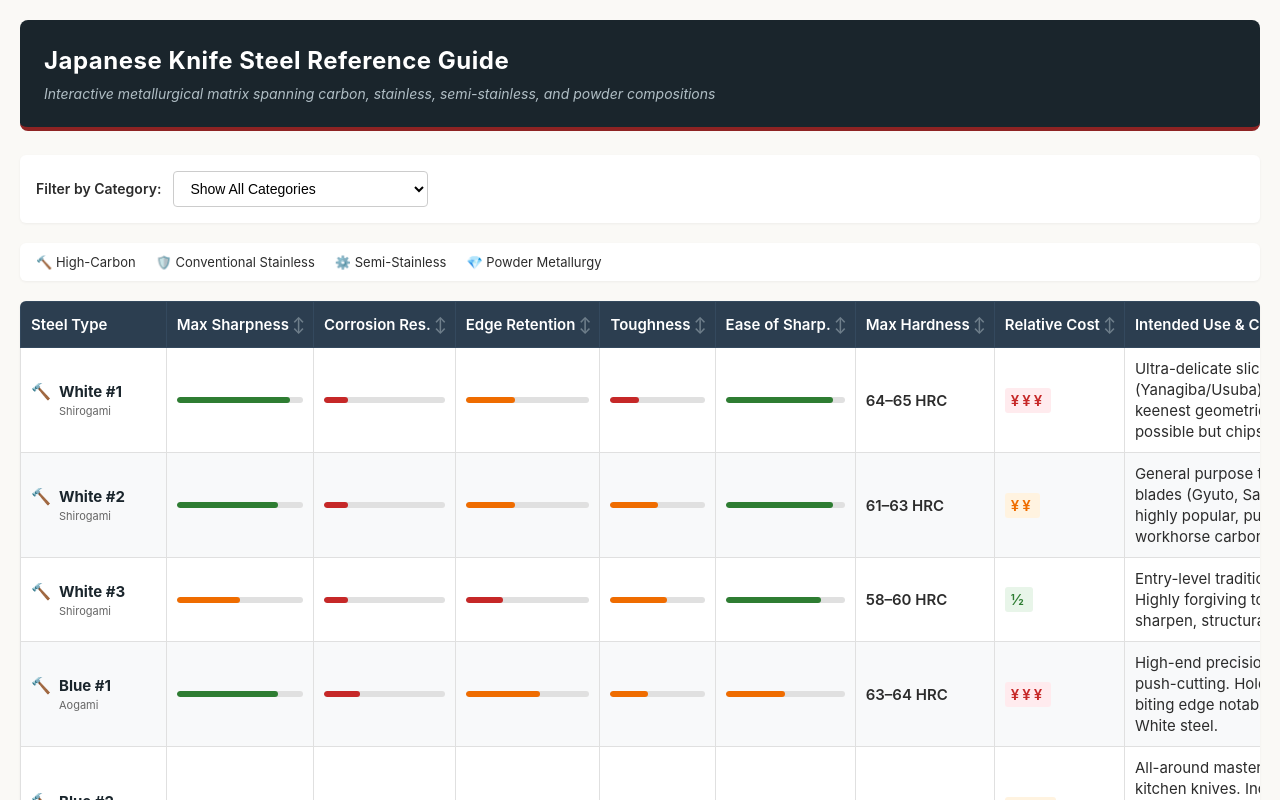
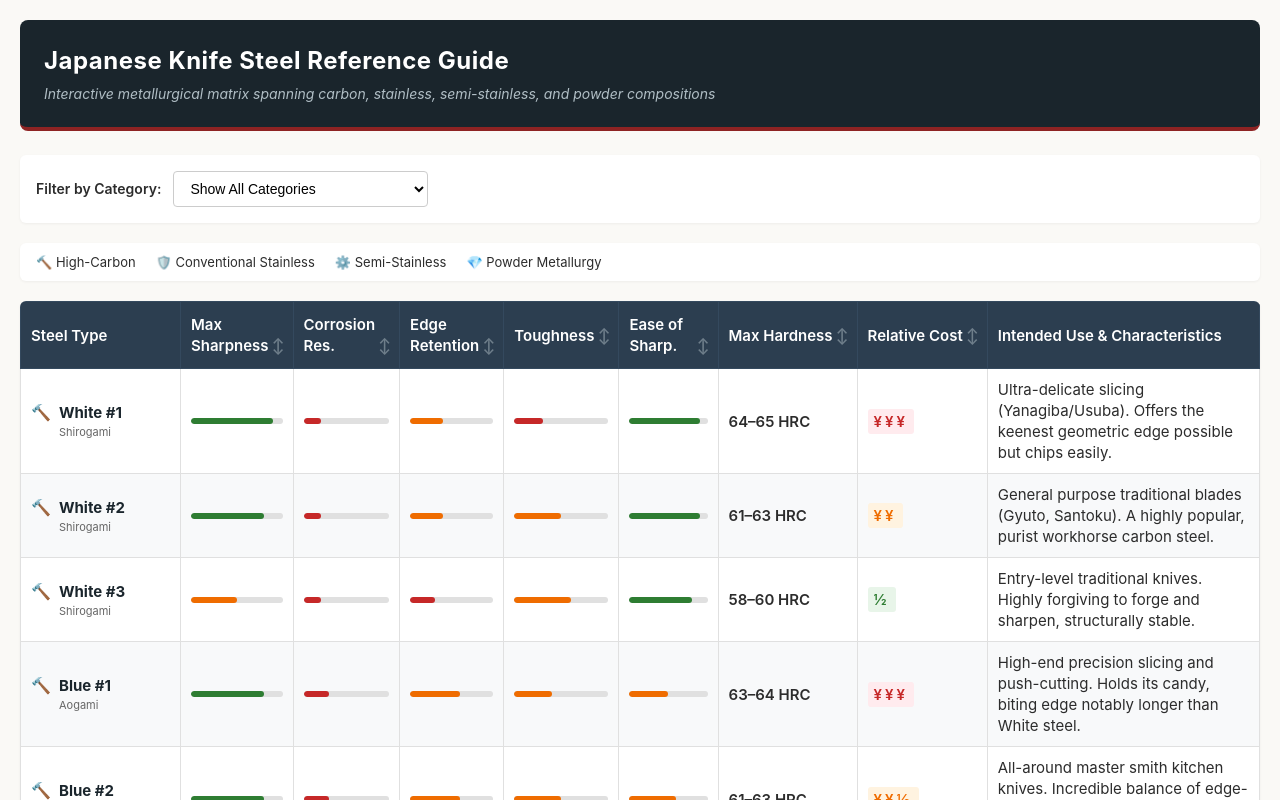
Before and after one commit to friendofdog/japan-knife, a React (Vite) app: page / in a window 1280 px wide. Shown: the top 800 px of the page. Built offline with nearby package versions, Linux system fonts and the light colour scheme.

Commit message:
Fix widths

```diff
--- a/src/components/SteelTable.jsx
+++ b/src/components/SteelTable.jsx
@@ -10,6 +10,19 @@ export default function SteelTable({ steels, columns, sort, onSort }) {
   return (
     <div className="table-container">
       <table>
+        <colgroup>
+          <col style={{ width: '160px' }} />
+          {columns.map(col => (
+            <col
+              key={col.key}
+              style={{
+                width: METER_COLS.has(col.key) ? '8%' : 'auto',
+                minWidth: '90px'
+              }}
+            />
+          ))}
+          <col style={{ width: 'auto' }} />
+        </colgroup>
         <thead>
           <tr>
             <th>Steel Type</th>
@@ -17,6 +30,7 @@ export default function SteelTable({ steels, columns, sort, onSort }) {
               const active = sort.col === col.key;
               const cls = [
                 'sortable',
+                METER_COLS.has(col.key) && 'meter-col',
                 active && sort.dir === 'asc' && 'sort-asc',
                 active && sort.dir === 'desc' && 'sort-desc',
               ].filter(Boolean).join(' ');
@@ -50,7 +64,7 @@ export default function SteelTable({ steels, columns, sort, onSort }) {
                 }
                 if (METER_COLS.has(col.key)) {
                   return (
-                    <td key={col.key}>
+                    <td key={col.key} className="meter-col">
                       <meter min={0} max={10} low={3.5} high={7.5} optimum={10} value={val} />
                     </td>
                   );
--- a/src/index.css
+++ b/src/index.css
@@ -96,10 +96,12 @@ select:focus {
 }
 
 table {
-  width: 100%;
+  max-width: 100%;
+  min-width: 900px;
   border-collapse: collapse;
   text-align: left;
   font-size: 15px;
+  table-layout: fixed;
 }
 
 th {
@@ -116,6 +118,10 @@ th.sortable {
   position: relative;
   user-select: none;
   padding-right: 24px;
+}
+
+th.meter-col {
+  white-space: normal;
 }
 
 th.sortable:hover {
```
